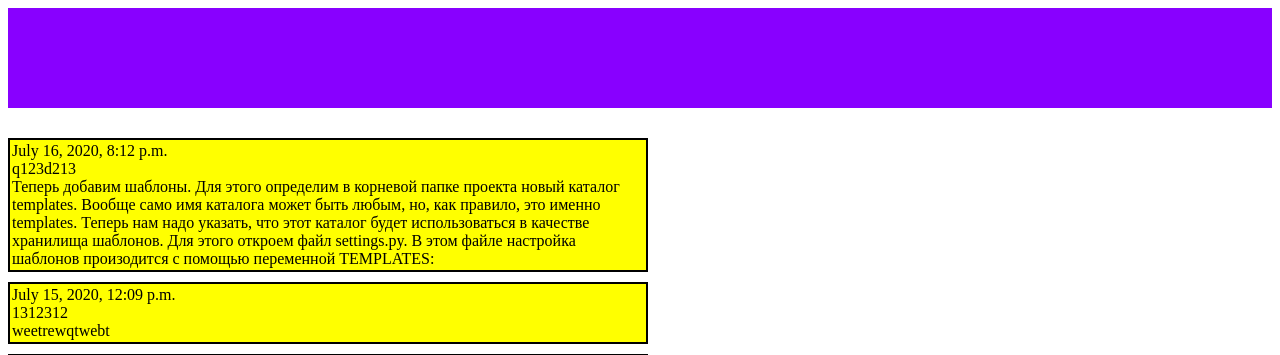
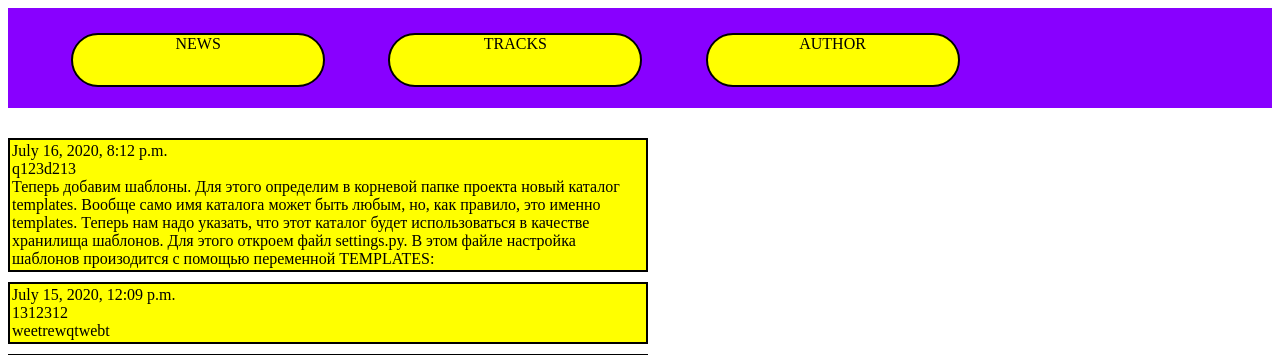
Before and after one commit to Quentas/beats_by_andre, a Django app: page /news_list/ in a window 1280 px wide. Shown: the top 355 px of the page. Run offline with Django 3.2, Linux system fonts and the light colour scheme; data comes from the database, SQL or seed files in the repository.

Commit message:
separated css files

```diff
--- a/beats_by_andre/templates/base.html
+++ b/beats_by_andre/templates/base.html
@@ -3,17 +3,18 @@
 <html>
 <head>
 	<title>{% block title %} Site name {% endblock %}</title>
-
-	<link rel="stylesheet" type="text/css" href="{% static '/styles/style.css' %}">
+	<link rel="stylesheet" type="text/css" href="{% static '/styles/header_footer_and_bg.css' %}">
+	<link rel="stylesheet" type="text/css" href="{% static '/styles/content.css' %}">
 
 </head>
 <body>
 	<header>
-		<div class="nav_button"></div>
-		<div class="nav_button"></div>
-		<div class="nav_button"></div>
+	<div class="menu">
+		<div class="nav_button"><a href="#">NEWS</a></div>
+		<div class="nav_button"><a href="#">TRACKS</a></div>
+		<div class="nav_button"><a href="#">AUTHOR</a></div>
+	</div>
 	</header>
-{% block menu %} {% endblock %}
 
 {% block content %}{% endblock %}
 
--- a/beats_by_andre/templates/news/news_content.html
+++ b/beats_by_andre/templates/news/news_content.html
@@ -1,36 +1,3 @@
-<style type="text/css">
-	.announcement {
-		background-color: yellow;
-		width: 50%;
-		margin-top: 10px;
-		border: 2px solid black;
-		padding: 2px 2px 2px 2px;
-		float: left;
-	}
-	#date {
-		width: 50%;
-	}
-	#title {
-		width: 50%;
-	}
-	#content_block {
-		width: 100%;
-	}
-	.separator {
-		float: left;
-		width: 100%;
-		height: 2px;
-		background-color: green;
-		margin-top: 5px;
-		margin-bottom: 5px;
-	}
-
-
-
-
-
-
-</style>
 {% extends "base.html" %}
 {% load static %}
 {% block title %} News list {% endblock %}
--- /dev/null
+++ b/static/styles/header_footer_and_bg.css
@@ -0,0 +1,25 @@
+header {
+	float: left;
+	width: 100%;
+	height: 100px;
+	background-color: #8800ff;
+	margin-bottom: 20px;
+}
+
+.nav_button {
+	height: 50px;
+	width: 250px;
+	float: left;
+	margin-top: 2%;
+	margin-left: 5%;
+	border: 2px solid black;
+	border-radius: 50px;
+	background-color: yellow;
+	text-align: center;
+	text-decoration: none;
+}
+
+a {
+	text-decoration: none;
+	color: black;
+}
--- a/static/styles/style.css
+++ /dev/null
@@ -1,7 +0,0 @@
-header {
-	float: left;
-	width: 100%;
-	height: 100px;
-	background-color: #8800ff;
-	margin-bottom: 20px;
-}
```
Also changed, not shown: beats_by_andre/templates/tracks/tracks_content.html (+3 -19 lines), static/styles/content.css (added, +42 -0 lines).
